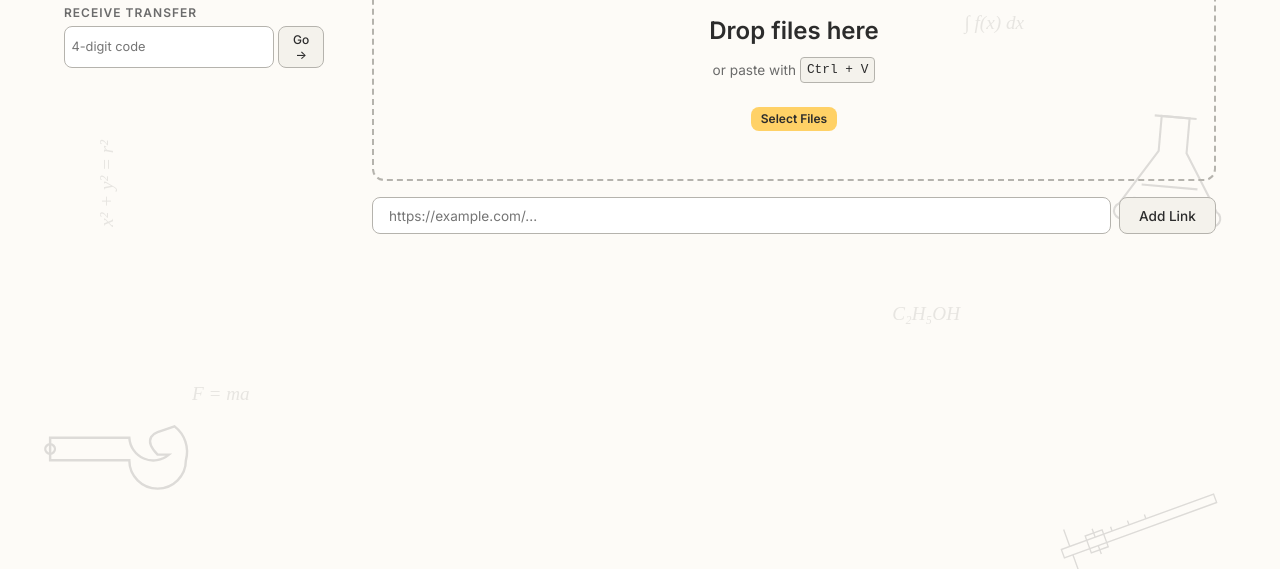
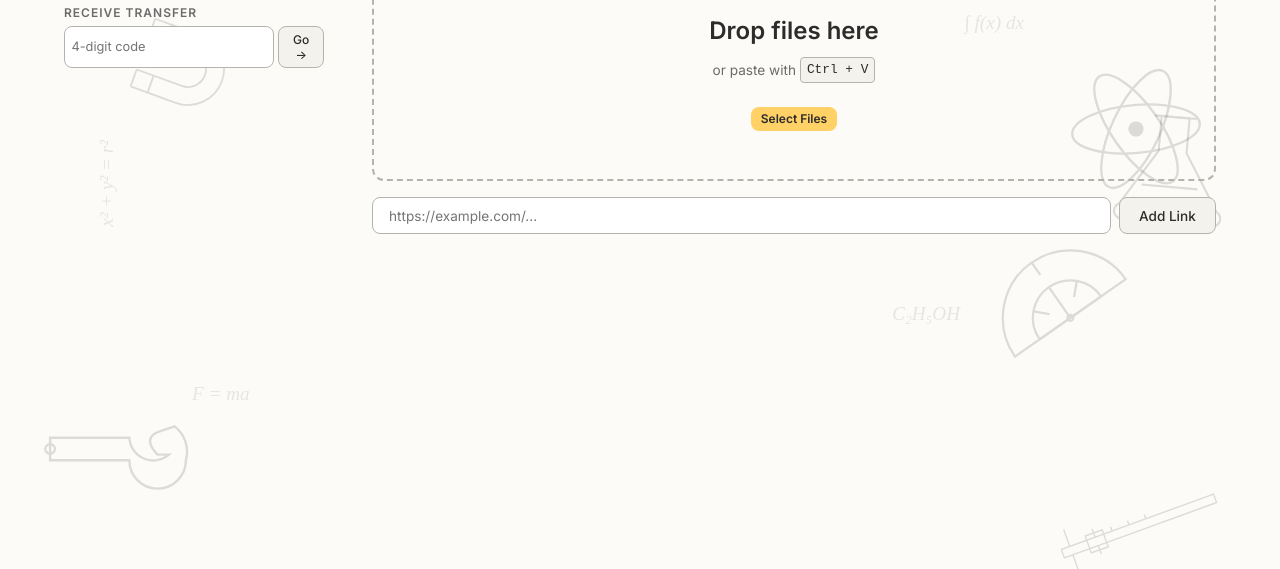
Before and after one commit to karthik008-cod/LabDrop, a website: page public/index.html in a window 1280 px wide. Shown: the part 231-800 px from the top of the page. Drawn offline with Linux system fonts and the light colour scheme.

Commit message:
style: add protractor, magnet, and atom decorative elements to background

```diff
--- a/public/css/style.css
+++ b/public/css/style.css
@@ -131,20 +131,23 @@ img, svg {
 .dec-flask { top: 40%; right: 3%; width: 140px; transform: rotate(5deg); }
 .dec-wrench { bottom: 5%; left: 3%; width: 160px; transform: rotate(45deg); }
 .dec-caliper { bottom: 2%; right: 4%; width: 180px; transform: rotate(-20deg); }
+.dec-protractor { top: 60%; right: 12%; width: 150px; transform: rotate(-35deg); }
+.dec-magnet { top: 30%; left: 10%; width: 120px; transform: rotate(110deg); }
+.dec-atom { bottom: 45%; right: 5%; width: 160px; transform: rotate(25deg); }
 
+/* Formulas */
 .dec-f1 { top: 15%; left: 25%; }
 .dec-f2 { top: 30%; right: 20%; }
 .dec-f3 { bottom: 20%; left: 15%; }
 .dec-f4 { bottom: 30%; right: 25%; }
 .dec-f5 { top: 50%; left: 5%; transform: rotate(-90deg); }
 
-/* Hide some on smaller screens */
-@media (max-width: 1100px) {
+@media (max-width: 1200px) {
   .dec-f1, .dec-f2, .dec-f3, .dec-f4 { display: none; }
   .dec-item { opacity: 0.08; }
 }
 @media (max-width: 800px) {
-  .dec-flask, .dec-caliper, .dec-compass { display: none; }
+  .dec-flask, .dec-caliper, .dec-compass, .dec-protractor, .dec-magnet, .dec-atom { display: none; }
   .dec-item { width: 100px; }
 }
 
--- a/public/index.html
+++ b/public/index.html
@@ -41,6 +41,29 @@
       <path d="M20 25 V5 M20 35 V55 M50 25 V15 M50 35 V45" />
       <rect x="40" y="20" width="20" height="20" />
       <path d="M70 25 V20 M90 25 V20 M110 25 V20" />
+    </svg>
+    <svg class="dec-item dec-protractor" viewBox="0 0 100 55" fill="none" stroke="currentColor" stroke-width="1.5">
+      <!-- Protractor -->
+      <path d="M5,50 A45,45 0 0,1 95,50 Z" />
+      <path d="M25,50 A25,25 0 0,1 75,50 Z" />
+      <path d="M50,50 V25 M32,32 L40,40 M68,32 L60,40 M50,5 V15" />
+      <circle cx="50" cy="50" r="2" />
+    </svg>
+    <svg class="dec-item dec-magnet" viewBox="0 0 100 100" fill="none" stroke="currentColor" stroke-width="1.5">
+      <!-- Horseshoe Magnet -->
+      <path d="M20,90 V50 A30,30 0 0,1 80,50 V90" />
+      <path d="M35,90 V50 A15,15 0 0,1 65,50 V90" />
+      <line x1="20" y1="90" x2="35" y2="90" />
+      <line x1="65" y1="90" x2="80" y2="90" />
+      <line x1="20" y1="75" x2="35" y2="75" />
+      <line x1="65" y1="75" x2="80" y2="75" />
+    </svg>
+    <svg class="dec-item dec-atom" viewBox="0 0 100 100" fill="none" stroke="currentColor" stroke-width="1.5">
+      <!-- Atomic Structure -->
+      <ellipse cx="50" cy="50" rx="40" ry="15" transform="rotate(30 50 50)" />
+      <ellipse cx="50" cy="50" rx="40" ry="15" transform="rotate(90 50 50)" />
+      <ellipse cx="50" cy="50" rx="40" ry="15" transform="rotate(150 50 50)" />
+      <circle cx="50" cy="50" r="4" fill="currentColor" />
     </svg>
 
     <!-- Hand-drawn Text Formulas -->
```
